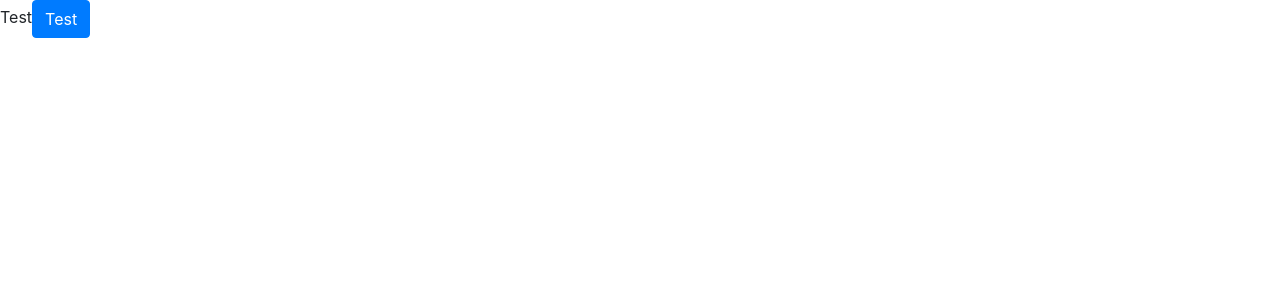
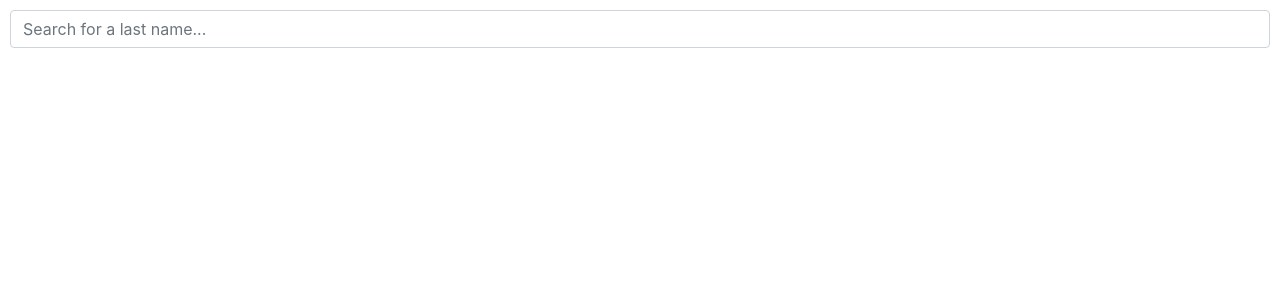
Before and after one commit to r-wittmann/pedigree, a React (Create React App) app: page / in a window 1280 px wide. Shown: the top 300 px of the page. Built offline with nearby package versions, Linux system fonts and the light colour scheme.

Commit message:
implement dummy search bar

```diff
--- a/src/App.js
+++ b/src/App.js
@@ -1,13 +1,29 @@
 import React from 'react';
-import Button from 'react-bootstrap/Button';
+import SearchBar from "./components/SearchBar";
 
-function App() {
-  return (
-    <div className="App">
-      Test
-        <Button>Test</Button>
-    </div>
-  );
+class App extends React.Component {
+    constructor(props) {
+        super(props);
+        this.state = {
+            searchTerm: "",
+        };
+        this.onSearchTermChange = this.onSearchTermChange.bind(this);
+    }
+
+    onSearchTermChange = (searchTerm) => {
+        console.log(searchTerm);
+        this.setState({
+            searchTerm
+        });
+    };
+
+    render() {
+        return (
+            <div>
+                <SearchBar searchTerm={this.state.searchTerm} onChange={this.onSearchTermChange}/>
+            </div>
+        );
+    }
 }
 
 export default App;
--- /dev/null
+++ b/src/components/SearchBar.js
@@ -0,0 +1,31 @@
+import React from "react";
+import {FormGroup, FormControl} from "react-bootstrap";
+
+class SearchBar extends React.Component {
+    constructor(props) {
+        super(props);
+        this.handleChange = this.handleChange.bind(this);
+    }
+
+    handleChange = (event) => {
+        this.props.onChange(event.target.value);
+        event.preventDefault();
+    };
+
+    render() {
+        return (
+            <div style={{padding: 10}}>
+                <FormGroup>
+                    <FormControl
+                        type="test"
+                        placeholder="Search for a last name..."
+                        value={this.props.searchTerm}
+                        onChange={this.handleChange}
+                    />
+                </FormGroup>
+            </div>
+        )
+    }
+}
+
+export default SearchBar;
```
